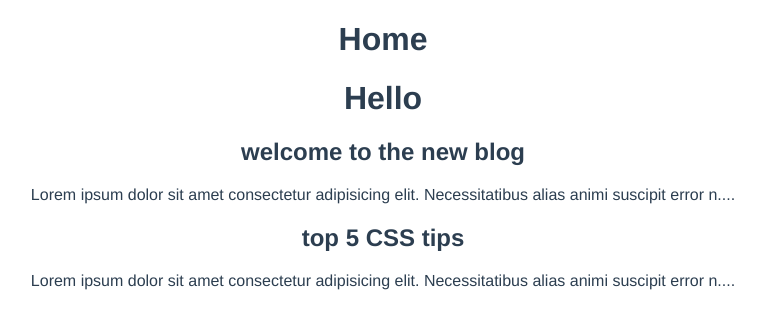
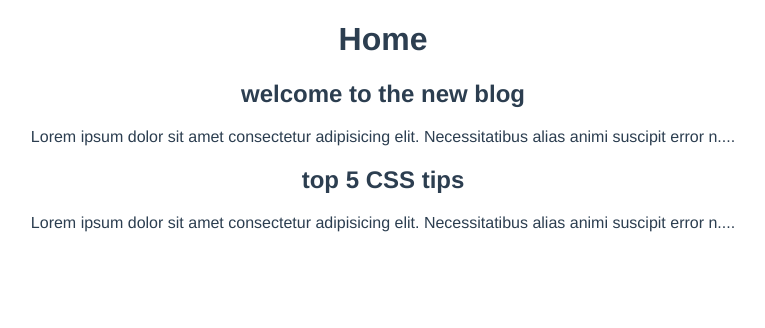
Before and after one commit to Lu-Smith/vue_blog, a Vue app: page / in a window 1280 px wide. Shown: the top 328 px of the page, without its empty margins (257-1022 px from the left). Built offline with nearby package versions, Linux system fonts and the light colour scheme; data requests are answered from the project's data file.

Commit message:
Fixed bug

```diff
--- a/src/components/PostList.vue
+++ b/src/components/PostList.vue
@@ -1,6 +1,5 @@
 <template>
   <div class="post-list">
-    <h1>Hello</h1>
     <div v-for="post in posts" :key="post.id" >
         <SinglePost :post="post" />
     </div>
--- a/src/views/HomeView.vue
+++ b/src/views/HomeView.vue
@@ -35,7 +35,7 @@ export default {
 
     load()
 
-    return { posts }
+    return { posts, error }
   }
 }
 </script>
```
